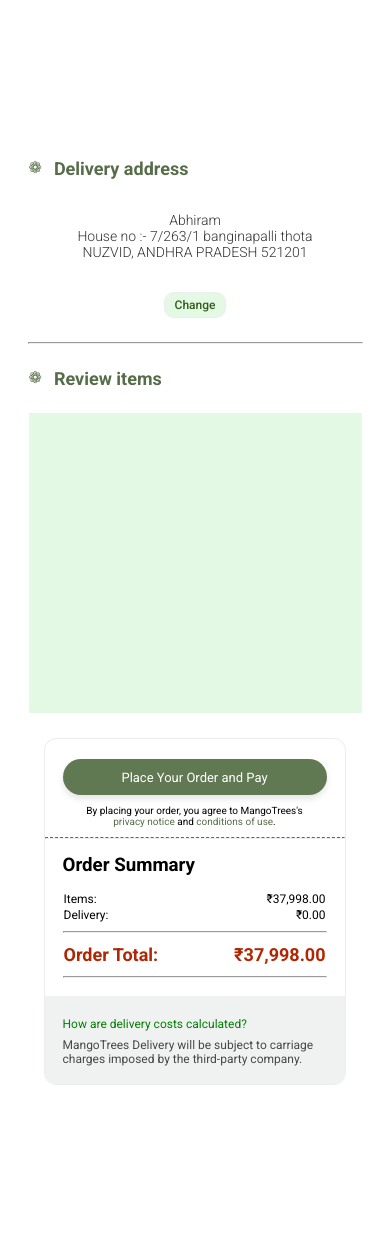
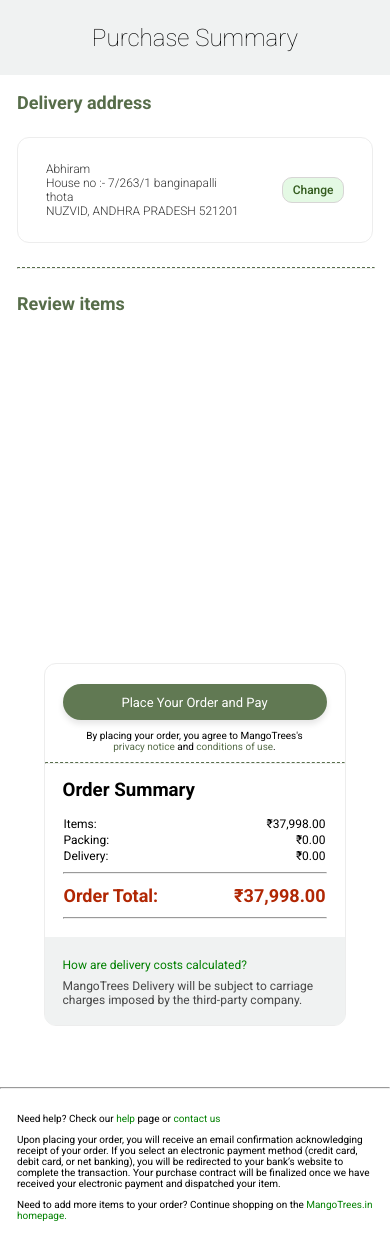
Before and after one commit to abhiram418/mangotrees-UI, an Angular app: page /checkout in a window 390 px wide. Before the commit the page ends 1102 px from the top, so only its background shows below. Built offline with nearby package versions, Linux system fonts and the light colour scheme.

Commit message:
check-out page

```diff
--- a/src/app/Product/check-out-page/check-out-page.component.css
+++ b/src/app/Product/check-out-page/check-out-page.component.css
@@ -7,7 +7,9 @@
 }
 .check-out-component{
     width: calc(100%-34px);
-    margin-top: 65px;
+    max-width: 1333px;
+    margin: auto;
+    margin-top: 0px;
     padding: 17px;
     display: flex;
     justify-content: space-between;
@@ -26,11 +28,25 @@
 
 
 
+.check-out-title{
+    height: 75px;
+    width: 100%;
+    text-align: center;
+    display: flex;
+    justify-content: center;
+    background-color: #f0f2f2;
+}
+.check-out-title h2{
+    user-select: none;
+    font-weight: 200;
+}
+
+
 
 .check-out-all-items{
     height: fit-content;
-    width: calc(100% - 321px);
-    padding-top: 20px;
+    width: calc(100% - 355px);
+    padding-inline: 17px;
     display: flex;
     flex-direction: column;
     align-items: center;
@@ -40,34 +56,36 @@
 
 .check-out-delivery-address{
     height: fit-content;
-    width: 666px;
-    padding-inline: 6px;
+    width: 100%;
     display: flex;
+    flex-direction: column;
     justify-content: space-between;
-    /* align-items: center; */
     /* background-color: antiquewhite; */
 }
 .check-out-delivery-address-title{
+    margin-bottom: 24px;
     display: flex;
     align-items: center;
-}
-.check-out-delivery-address-title a{
-    margin-bottom: 1.5px;
-    margin-right: 12px;
-    color: #576d4a;
 }
 .check-out-delivery-address-title h3{
     margin: 0px;
     font-size: 18px;
     color: #576d4a;
 }
-.check-out-delivery-address p{
+.check-out-delivery-address-content{
+    height: fit-content;
+    min-width: 330px;
+    padding-inline: 10px;
+    display: flex;
+    justify-content: space-around;
+}
+.check-out-delivery-address-content p{
     height: fit-content;
     max-width: 275px;
     margin-top: 24px;
     margin-bottom: 24px;
     font-size: 14px;
-    align-self: center;
+    font-weight: 300;
     color: #333;
 }
 .change-button{
@@ -78,7 +96,7 @@
     align-self: center;
     cursor: pointer;
     border-radius: 10px;
-    border: 1.5px solid rgb(237, 237, 237);
+    border: 1.5px solid rgb(215, 213, 213);
     transition: 0.33s;
     background-color: #e4f9e4;
 }
@@ -93,18 +111,17 @@
 }
 
 .check-out-all-items hr{
-    width: 666px;
+    width: 100%;
     margin-top: 24px;
     margin-bottom: 24px;
+    border-top: 1px dashed #576d4a;
 }
 
-
 .check-out-review-items{
-    width: 666px;
+    width: 100%;
     display: flex;
     flex-direction: column;
 }
-
 .check-out-review-items-title{
     padding-bottom: 24px;
     display: flex;
@@ -120,14 +137,13 @@
     font-size: 18px;
     color: #576d4a;
 }
-
 .review-items-list{
     width: 100%;
 }
 .review-item{
     height: 300px;
     width: 100%;
-    background-color: #e4f9e4;
+    /* background-color: #e4f9e4; */
 }
 
 
@@ -140,8 +156,6 @@
 .proceed-to-check-out{
     height: fit-content;
     width: 300px;
-    position: fixed;
-    right: 17px;
     /* background-color: lightcoral; */
 }
 
@@ -245,59 +259,38 @@ td{
 }
 
 
+.check-out-info{
+    padding-inline: 17px;
+    margin-top: 24px;
+}
+.check-out-info p{
+    font-size: 12px;
+}
+.check-out-info a{
+    cursor: pointer;
+    color: green;
+}
+.check-out-info a:hover{
+    text-decoration: underline;
+}
 
-@media (max-width: 2080px){
-    .proceed-to-check-out{
-        right: 18%;
-    }
-}@media (max-width: 1980px){
-    .proceed-to-check-out{
-        right: 14%;
-    }
-}@media (max-width: 1880px){
-    .proceed-to-check-out{
-        right: 10%;
-    }
-}@media (max-width: 1580px){
-    .proceed-to-check-out{
-        right: 7%;
-    }
-}@media (max-width: 1480px){
-    .proceed-to-check-out{
-        right: 5%;
-    }
-}@media (max-width: 1375px){
-    .proceed-to-check-out{
-        right: 4%;
-    }
-}@media (max-width: 1275px){
-    .proceed-to-check-out{
-        right: 3%;
-    }
-}@media (max-width: 1221px){
-    .proceed-to-check-out{
-        right: 2%;
-    }
-}@media (max-width: 1115px){
-    .proceed-to-check-out{
-        right: 17px;
+@media (max-width: 300px) {
+    .check-out-delivery-address-content{
+        min-width: 235px;
     }
 }
-@media (max-width: 1085px){
-    .check-out-delivery-address{
-        height: fit-content;
-        min-height: 160px;
-        width: 333px;
-        text-align: center;
-        flex-direction: column;
+@media (max-width: 380px) {
+    .check-out-delivery-address-content{
+        min-width: 285px;
     }
-
-    .check-out-all-items hr{
-        width: 333px;
+}
+@media (max-width: 474px){
+    .check-out-delivery-address-content p{
+        max-width: 60%;
+        font-size: 12px;
     }
-
-    .check-out-review-items{
-        width: 333px;
+    .check-out-info p{
+        font-size: 10px;
     }
 }
 @media (max-width: 850px){
@@ -311,29 +304,19 @@ td{
         align-items: center;
     }
 
+    .check-out-delivery-address-title{
+        margin-bottom: 24px;
+    }
+
     .proceed-to-check-out{
         margin-top: 25px;
-        position: relative;
-        right: 0;
+        margin-bottom: 36px;
     }
 }
-@media (max-width: 874px){
-    .check-out-component{
-        margin-top: 121px;
-    }
+@media (max-width: 1085px){
+    /* .check-out-delivery-address{
+        height: fit-content;
+        text-align: center;
+        flex-direction: column;
+    } */
 }
-
-
-@media (max-width: 380px) {
-    .check-out-delivery-address{
-        width: 275px;
-    }
-
-    .check-out-all-items hr{
-        width: 250px !important;
-    }
-
-    .check-out-review-items{
-        width: 275px;
-    }
-}
--- a/src/app/Product/check-out-page/check-out-page.component.html
+++ b/src/app/Product/check-out-page/check-out-page.component.html
@@ -1,22 +1,25 @@
 <div class="check-out-page roboto-regular">
-    <!-- <app-nav-bar [navBarData]="navBarData" (redirectTo)="RedirectTo($event)" (search)="Search($event)"></app-nav-bar> -->
+
+    <div class="check-out-title">
+        <h2 style="margin: auto;">Purchase Summary</h2>
+    </div>
 
     <div class="check-out-component">
         <div class="check-out-all-items">
             <div class="check-out-delivery-address">
                 <div class="check-out-delivery-address-title">
-                    <a>❁</a>
                     <h3>Delivery address</h3>
                 </div>
-                <p class="roboto-light multi-line-ellipsis">Abhiram <br>House no :- 7/263/1 banginapalli thota <br> NUZVID, ANDHRA PRADESH 521201</p>
-                <div class="change-button">
-                    <a>Change</a>
+                <div class="check-out-delivery-address-content blur">
+                    <p class="roboto-regular multi-line-ellipsis">Abhiram <br>House no :- 7/263/1 banginapalli thota <br> NUZVID, ANDHRA PRADESH 521201</p>
+                    <div class="change-button">
+                        <a>Change</a>
+                    </div>
                 </div>
             </div>
             <hr>
             <div class="check-out-review-items">
                 <div class="check-out-review-items-title">
-                    <a>❁</a>
                     <h3>Review items</h3>
                 </div>
                 <div class="review-items-list">
@@ -49,6 +52,10 @@
                                 <td class="order-summary-value">₹37,998.00</td>
                             </tr>
                             <tr>
+                                <td>Packing:</td>
+                                <td class="order-summary-value">₹0.00</td>
+                            </tr>
+                            <tr>
                                 <td>Delivery:</td>
                                 <td class="order-summary-value">₹0.00</td>
                             </tr>
@@ -73,4 +80,12 @@
         </div>
     </div>
 
+    <hr>
+
+    <div class="check-out-info">
+        <p>Need help? Check our <a>help</a> page or <a>contact us</a></p>
+        <p>Upon placing your order, you will receive an email confirmation acknowledging receipt of your order. If you select an electronic payment method (credit card, debit card, or net banking), you will be redirected to your bank’s website to complete the transaction. Your purchase contract will be finalized once we have received your electronic payment and dispatched your item.</p>
+        <p>Need to add more items to your order? Continue shopping on the <a>MangoTrees.in homepage.</a></p>
+    </div>
+    <br>
 </div>
--- a/src/app/Product/check-out-page/check-out-page.component.ts
+++ b/src/app/Product/check-out-page/check-out-page.component.ts
@@ -11,13 +11,5 @@ import { NavBarData } from '../../components/nav-bar/navBarData';
   styleUrl: './check-out-page.component.css'
 })
 export class CheckOutPageComponent {
-  navBarData = new NavBarData();
 
-
-  RedirectTo(to:string){
-    alert("to: "+to);
-  }
-  Search(word:string){
-    alert("search: "+ word);
-  }
 }
```
